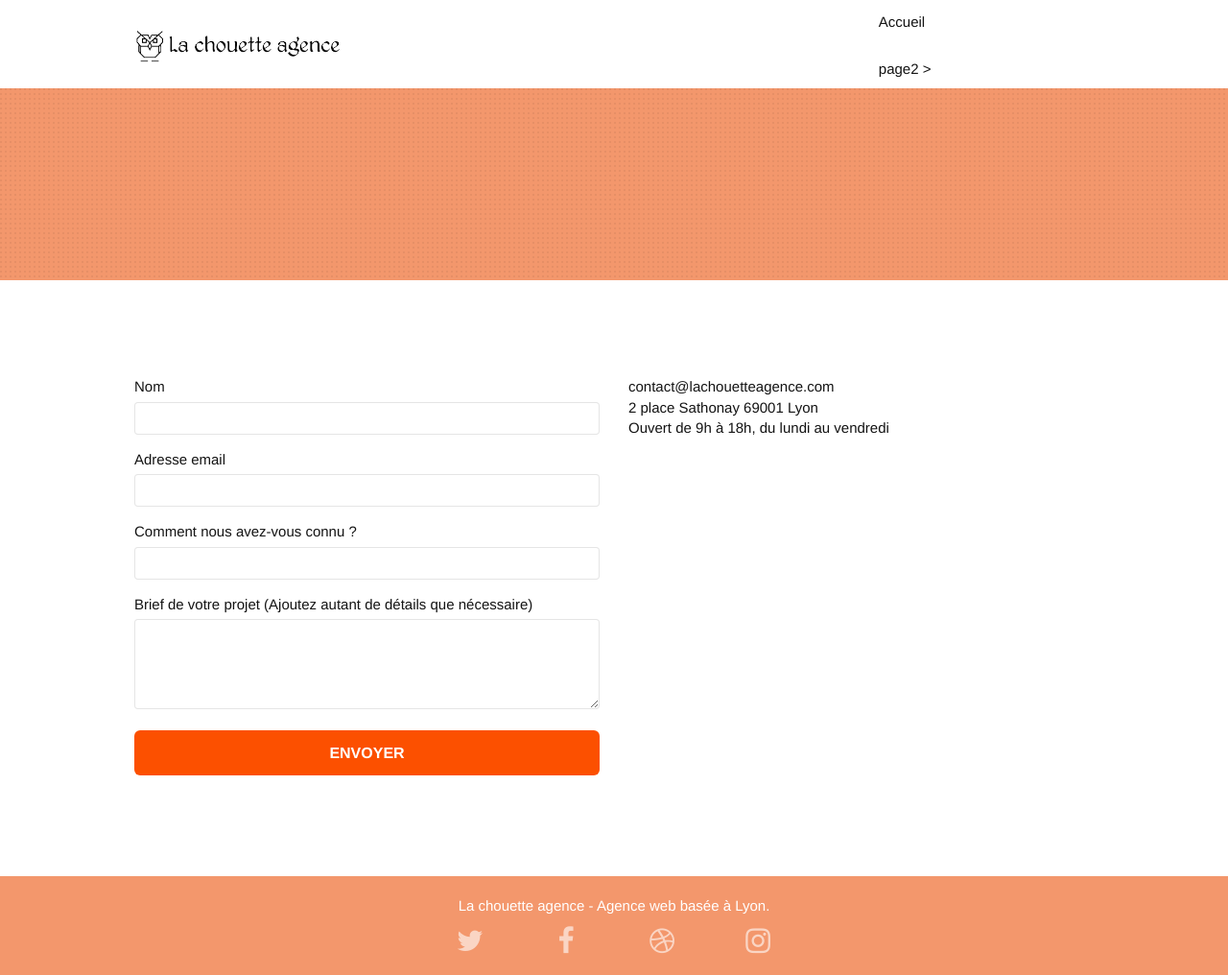
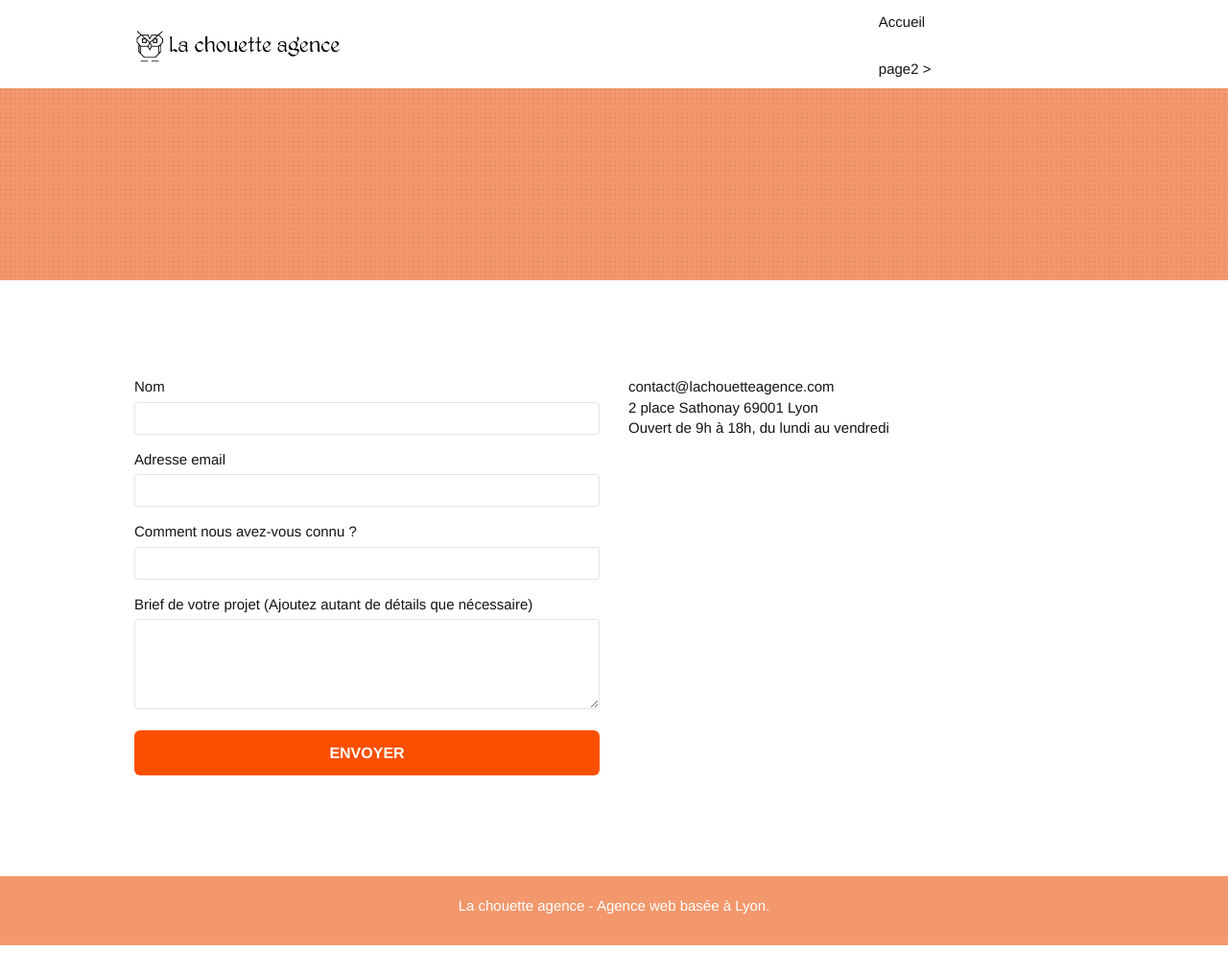
Before and after one commit to opopenclassrooms/chouetteentreprise, a plain HTML site: page page2.html in a window 1280 px wide. Shown: the whole page at 96% size. After the commit the page ends 985 px from the top, so only its background shows below. Drawn offline with nearby package versions, Linux system fonts and the light colour scheme; files that its build step writes are made by us from their sources; a script that the page names is missing.

Commit message:
lien caché

```diff
--- a/page2.html
+++ b/page2.html
@@ -71,25 +71,25 @@
 			<div class="col-sm-6">
 				<form id="form_1">
 					<div class="form-group">
-						<label>
+						<label for="name">
 							Nom
 						</label>
 						<input id="name" class="form-control" required />
 					</div>
 					<div class="form-group">
-						<label>
+						<label for="email">
 							Adresse email
 						</label>
 						<input id="email" class="form-control" type="email" required />
 					</div>
 					<div class="form-group">
-						<label>
+						<label for="form-control">
 							Comment nous avez-vous connu ?
 						</label>
 						<input class="form-control" type="email" required id="input_504" />
 					</div>
 					<div class="form-group">
-						<label>
+						<label for="message">
 							Brief de votre projet (Ajoutez autant de détails que nécessaire)<br>
 						</label><textarea id="message" class="form-control" rows="4" cols="50" required></textarea>
 					</div>
@@ -121,28 +121,7 @@
 				<p class="text-center white">
 					La chouette agence - Agence web basée à Lyon.<br>
 				</p>
-				<div class="row row-no-gutters social">
-					<div class="col-sm-3">
-						<div class="text-center">
-							<a class="social" href="index.html"><span class="fa fa-twitter icon-md"></span></a>
-						</div>
-					</div>
-					<div class="col-sm-3">
-						<div class="text-center">
-							<a class="social" href="index.html"><span class="fa fa-facebook icon-md"></span></a>
-						</div>
-					</div>
-					<div class="col-sm-3">
-						<div class="text-center">
-							<a class="social" href="index.html"><span class="fa fa-dribbble icon-md"></span></a>
-						</div>
-					</div>
-					<div class="col-sm-3">
-						<div class="text-center">
-							<a class="social" href="index.html"><span class="fa fa-instagram icon-md"></span></a>
-						</div>
-					</div>
-				</div>
+
 			</div>
 		</div>
 	</div>
```
